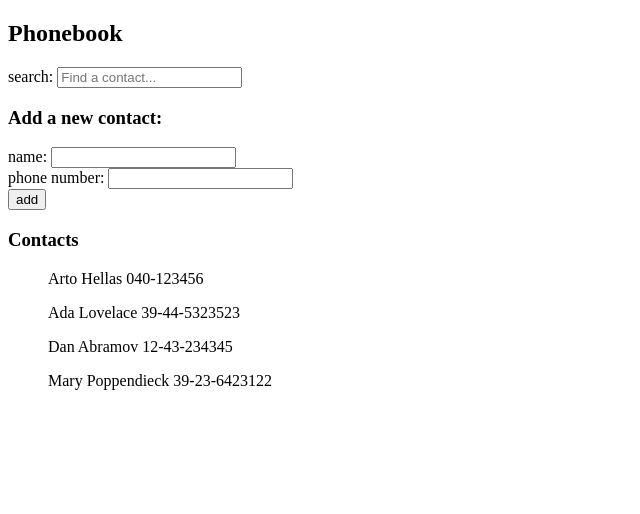
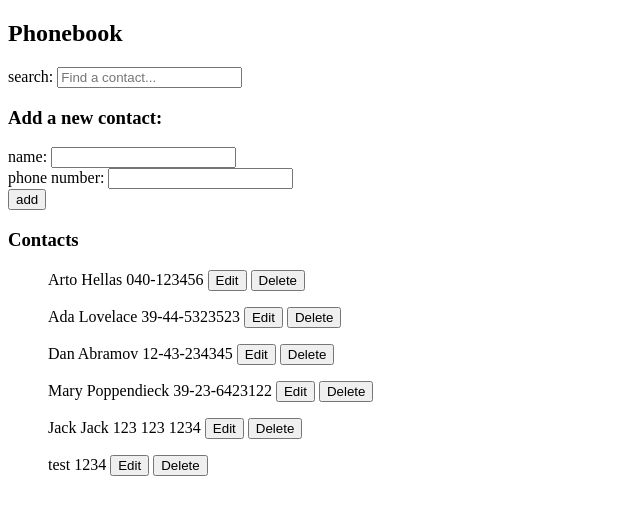
Before and after one commit to anthonbrooks/phonebook, a React (Vite) app: page / in a window 1280 px wide. Shown: the top 514 px of the page, without its empty margins (0-640 px from the left). Built offline with nearby package versions, Linux system fonts and the light colour scheme; data requests are answered from the project's data file.

Commit message:
Add delete button

```diff
--- a/db.json
+++ b/db.json
@@ -1,5 +1,5 @@
 {
-  "people":[
+  "people": [
     {
       "name": "Arto Hellas",
       "number": "040-123456",
@@ -19,6 +19,16 @@
       "name": "Mary Poppendieck",
       "number": "39-23-6423122",
       "id": "4"
+    },
+    {
+      "id": "267e",
+      "name": "Jack Jack",
+      "number": "123 123 1234"
+    },
+    {
+      "id": "6883",
+      "name": "test",
+      "number": "1234"
     }
   ]
 }
--- a/src/App.jsx
+++ b/src/App.jsx
@@ -1,5 +1,5 @@
 import { useState, useEffect } from 'react';
-import axios from 'axios';
+import peopleService from './services/people.js'
 import Filter from './components/Filter';
 import PersonForm from './components/PersonForm';
 import People from './components/People';
@@ -11,12 +11,12 @@ function App() {
   const [searchTerm, setSearchTerm] = useState('');
 
   const hook = () => {
-    axios
-      .get('http://localhost:3001/people')
+    peopleService
+      .getAll()
       .then(response => {
         setPeople(response.data)
       })
-    }
+  }
 
   useEffect(hook, [])
 
@@ -25,16 +25,42 @@ function App() {
     const nameExists = people.some(person => person.name === newName);
     if (nameExists) {
       alert(`${newName} is already added to the phonebook`)
-    } else {
+    }
+    else {
         const contact = {
         name: newName,
         number: newNumber
-      }
+    }
 
-      setPeople(people.concat(contact));
-      setNewName('');
-      setNewNumber('');
+    peopleService
+      .create(contact)
+      .then(response => {
+        setPeople(people.concat(response.data))
+        setNewName('');
+        setNewNumber('');
+    });
     }
+  }
+
+  const handleDeleteContact = (id, name) => {
+    const confirmRemoval = window.confirm(`Delete ${name}?`);
+
+    if (!confirmRemoval) return;
+
+    peopleService
+      .remove(id)
+      .then(() => setPeople(people.filter(person => person.id !== id)))
+      .catch((error) => console.log(error.message));
+  }
+
+  const handleUpdateContact = (id, name) => {
+    const confirmUpdate = window.confirm(`Are you sure you want to replace the number for ${name}?`);
+
+    if (!confirmUpdate) return;
+
+    peopleService
+      .update(id)
+      .then(() => console.log('new number'));
   }
 
   const handleNameChange = e => {setNewName(e.target.value);}
@@ -50,7 +76,7 @@ function App() {
       <h3>Add a new contact:</h3>
       <PersonForm handleAddContact={handleAddContact} newName={newName} handleNameChange={handleNameChange} newNumber={newNumber} handleNumberChange={handleNumberChange} />
       <h3>Contacts</h3>
-      <People people={people} searchTerm={searchTerm} />
+      <People people={people} searchTerm={searchTerm} handleDeleteContact={handleDeleteContact} handleUpdateContact={handleUpdateContact} />
     </div>
   )
 }
--- a/src/components/People.jsx
+++ b/src/components/People.jsx
@@ -1,10 +1,10 @@
-const People = ({ people, searchTerm }) => {
+const People = ({ people, searchTerm, handleDeleteContact, handleUpdateContact}) => {
   return (
     <ul>
       {people.filter(person => {
         return searchTerm === '' ? person : person.name.toLowerCase().includes(searchTerm.toLowerCase());
       })
-      .map(person => <p key={person.name}>{person.name} {person.number}</p>)}
+      .map(person => <p key={person.name}>{person.name} {person.number} <button onClick={handleUpdateContact} type='submit' >Edit</button> <button onClick={() => handleDeleteContact(person.id, person.name)} type='submit'>Delete</button></p>)}
     </ul>
   )
 }
--- /dev/null
+++ b/src/services/people.js
@@ -0,0 +1,25 @@
+import axios from "axios";
+const baseUrl = 'http://localhost:3001/people';
+
+const getAll = () => {
+    return axios.get(baseUrl)
+}
+
+const create = newObject => {
+    return axios.post(baseUrl, newObject)
+}
+
+const update = (id, newObject) => {
+    return axios.put(`${baseUrl}/${id}`, newObject)
+}
+
+const remove = (id) => {
+    return axios.delete(`${baseUrl}/${id}`)
+}
+
+export default {
+  getAll,
+  create,
+  update,
+  remove
+}
```
